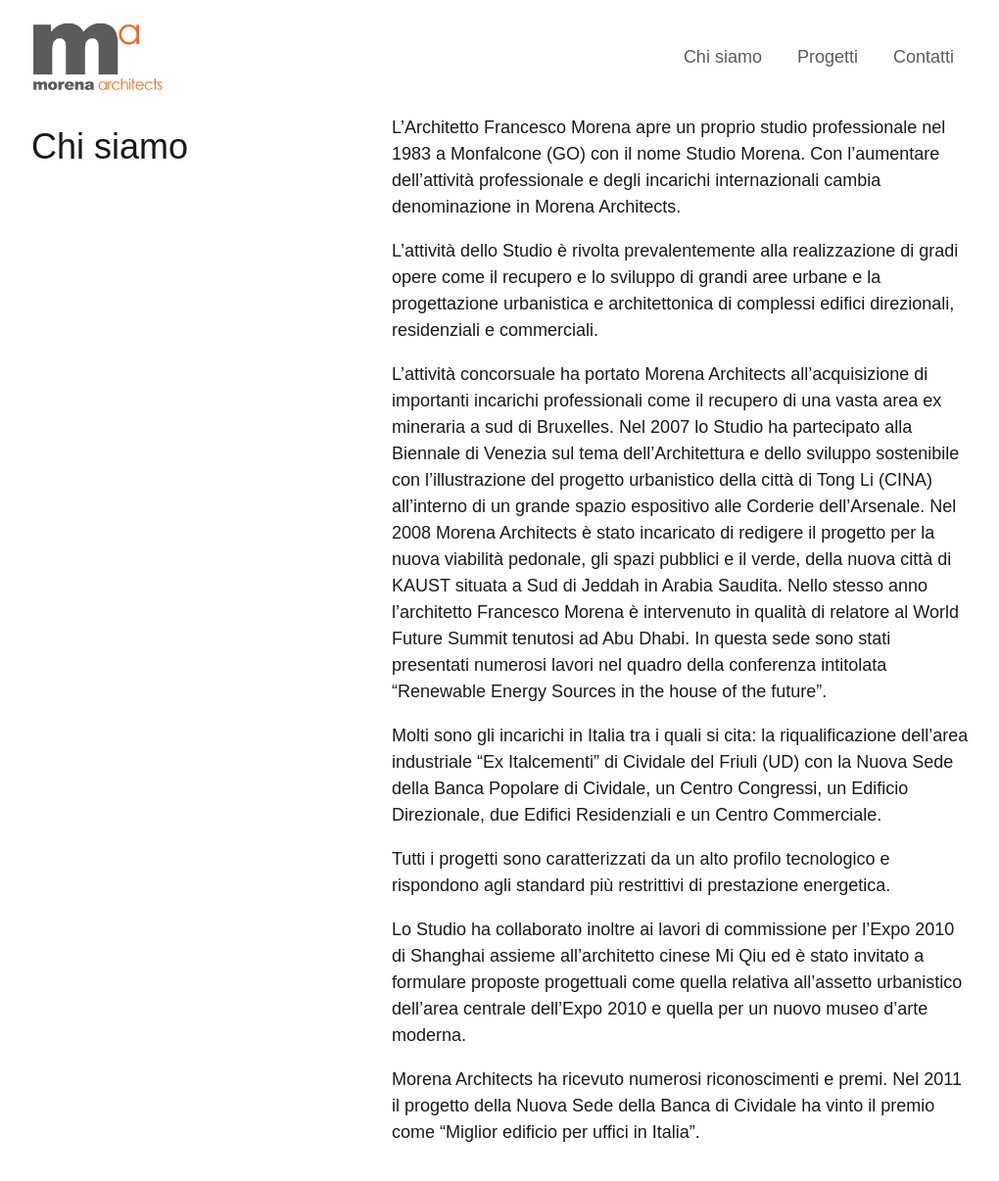
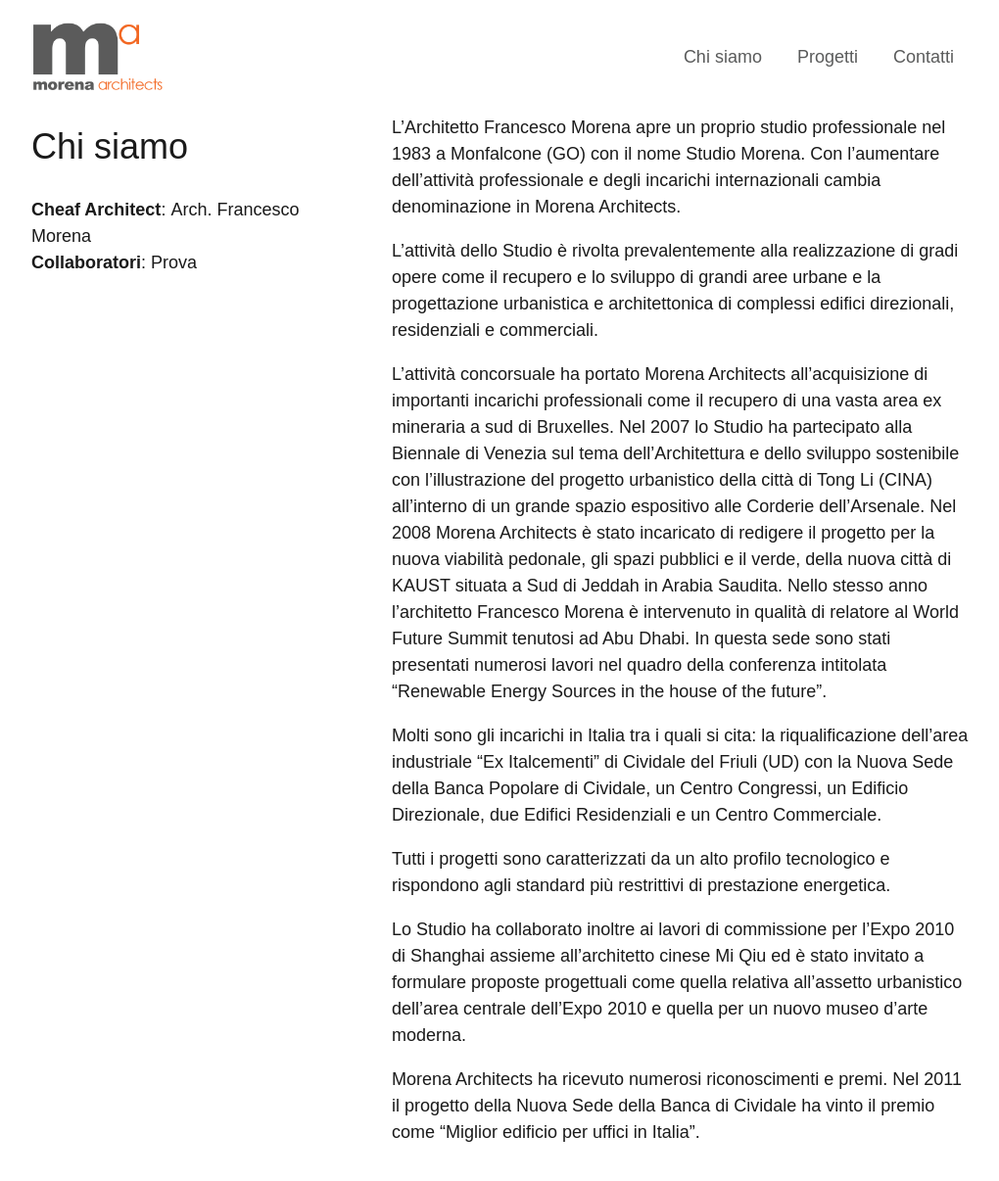
Before and after one commit to xmamo/maoffice, a Jekyll site: the page built from chi-siamo.md, in a window 1280 px wide. Shown: the whole page at 98% size, without its empty margins (128-1148 px from the left). Built offline with Jekyll 4.4.1, drawn with Linux system fonts in a browser that asks for light colours; our own code applies the rules of GitHub Pages for plain Markdown files.

Commit message:
Update chi-siamo.md

```diff
--- a/chi-siamo.md
+++ b/chi-siamo.md
@@ -1,5 +1,9 @@
 ---
 title: 'Chi siamo'
+
+data:
+  - { key: 'Cheaf Architect', value: 'Arch. Francesco Morena' }
+  - { key: 'Collaboratori', value: 'Prova' }
 ---
 
 L'Architetto Francesco Morena apre un proprio studio professionale nel 1983 a Monfalcone (GO) con il
```
